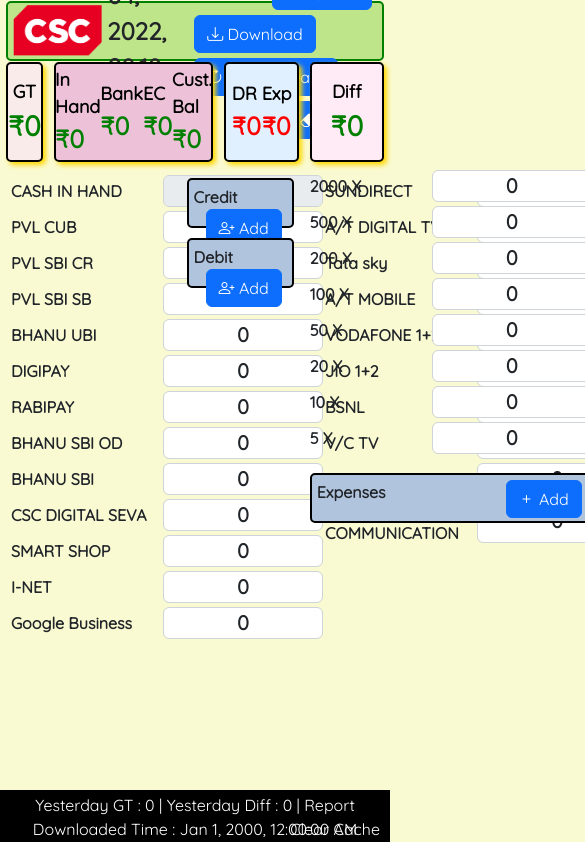
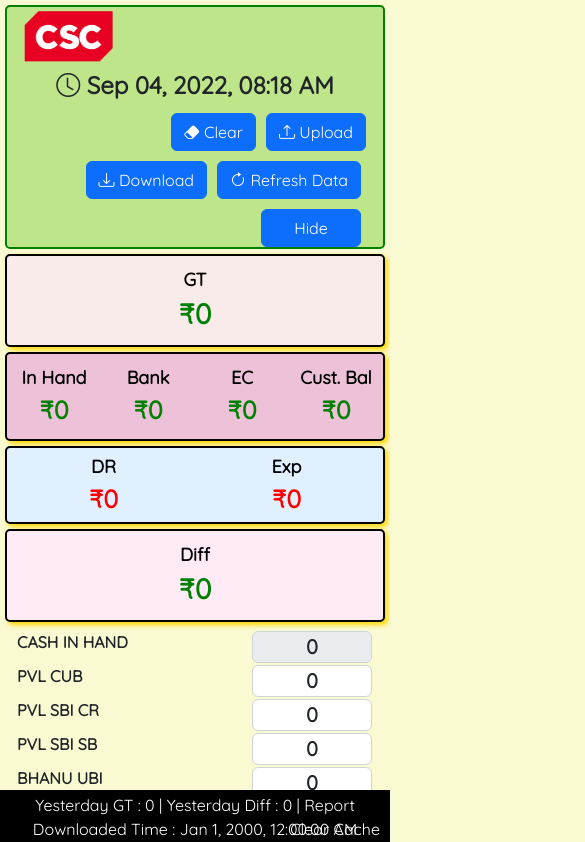
Before and after one commit to SritharBoss/csc, an Angular app: page / in a window 390 px wide. Shown: the top 842 px of the page, 585 px wide, since content can reach past the window. Built offline with nearby package versions, Linux system fonts and the light colour scheme.

Commit message:
Mobile responsive UI

```diff
--- a/src/app/app.component.css
+++ b/src/app/app.component.css
@@ -1,29 +1,20 @@
-.container {
-    max-width: 100%;
+.cont {
     font-weight: bold;
-    display: grid;
-    grid-template-columns: repeat(9,1fr);
-    grid-template-rows: 60px 100px 1fr;
     gap: 1px;
-    padding: 1px;
-    box-sizing: border-box;
 }
 
 
 .header {
-    grid-column-start: 1;
-    grid-column-end: 10;
-    padding: 0px;
     border: 2px solid green;
     border-radius: 5px;
-    margin: 0px 5px;
     background-color: rgb(191, 229, 138);
     user-select: none;
 }
 
+
 .subheader {
     font-size: 28px;
-    display: grid;
+    text-align: center;
     align-items: center;
     align-content: center;
     justify-content: center;
@@ -32,9 +23,10 @@
     border-radius: 5px;
     color: green;
     font-weight: bolder;
-    margin: 0px 5px;
     box-shadow: 3px 3px 5px gold;
     user-select: none;
+    margin-top: 5px;
+    padding: 10px 0px;
 }
 
 .subheader2 {
@@ -43,7 +35,6 @@
     user-select: none;
 }
 
-.main1,
 .subheader3 {
     display: grid;
     grid-template-columns: 1fr 1fr;
@@ -57,7 +48,7 @@
 .subheader:hover {
     background-color: grey;
     cursor: pointer;
-    animation: ff 0.3s;
+    animation: ff 0.5s;
 }
 
 
@@ -76,8 +67,8 @@
 }
 
 .btn:hover {
+    filter: brightness(85%);
     --bs-btn-hover-color: #fff;
-    --bs-btn-hover-bg: rgb(231, 159, 249);
     --bs-btn-hover-border-color: #0a58ca;
 }
 
@@ -90,24 +81,21 @@
 }
 
 .main2 {
-    display: grid;
-    grid-template-rows: 60px auto 60px auto;
     padding: 5px;
 }
 
 .cr {
     border: 2px solid black;
-    padding: 5px;
-    margin-top: 5px;
+    padding: 3px;
     margin-bottom: 5px;
     border-radius: 5px;
-    align-content: center;
     background-color: lightsteelblue;
+    align-items: center;
+    display: flex;
+    justify-content: space-between;
 }
 
 .maincontent4 {
-    display: grid;
-    grid-template-rows: 300px 60px 1fr;
     padding: 5px;
 }
 
@@ -118,8 +106,8 @@
 }
 
 .inputstyle {
-    margin: 2px;
-    width: 160px;
+    margin: 1px;
+    width: 120px;
     text-align: center;
     font-weight: bolder;
     font-size: 20px;
--- a/src/app/app.component.html
+++ b/src/app/app.component.html
@@ -1,39 +1,52 @@
-<div class="container">
-  <div class="header" style="display: flex;justify-content: space-between; align-items: center;">
-    <span>
+<div style="max-width: 100%;padding: 5px;">
+  <div class="cont container-fluid" style="margin-bottom: 30px;">
+    <div class="header row">
+      <span class="col-sm-2">
         <img src="./assets/logo.png" style="height: 60px;" alt="">
       </span>
-    <div style="font-size: 1.5rem;">
+      <span class="col-sm-4" style="font-size: 1.5rem; text-align: center; align-self: center;">
         <i class="bi bi-clock"></i>
         {{ date | date:'MMM dd, YYYY, hh:mm aa'}}
-    </div>
-    <div>
-      <span>
-        <button (click)="show=!show" style="width: 100px;margin-top: 5px;" class="btn btn-primary">{{show==true?'Hide':'Undo'}}</button>
       </span>
-      <span style="float: right;padding-right: 10px; padding-top: 5px;">
+      <span class="col-sm-6">
+
+        <span style="float: right; margin-top: 10px; margin-right: 5px;">
           <input type="file" id="upload" accept="application/JSON" (change)="fileChanged($event)" hidden />
           <label class="btn btn-primary" for="upload"><i class="bi bi-upload"></i> Upload</label>
         </span>
-      <span>
-        <button (click)="downloadJson()" class="btn btn-primary" style="margin-top: 5px"><i class="bi bi-download"></i> Download</button>
+
+        <span style="float: right;">
+          <button (click)="clearForToday()" class="btn btn-primary"><i class="bi bi-eraser-fill"></i> Clear</button>
         </span>
-      <span>
-        <button (click)="updateHeaders()" class="btn btn-primary" style="margin-top: 5px"><i class="bi bi-arrow-clockwise"></i> Refresh Data</button>
+
+        <span style="float: right;">
+          <button (click)="updateHeaders()" class="btn btn-primary"><i class="bi bi-arrow-clockwise"></i> Refresh Data</button>
         </span>
-      <span style="float: right">
-        <button (click)="clearForToday()" class="btn btn-primary" style="margin-top: 5px"><i class="bi bi-eraser-fill"></i> Clear</button>
+
+        <span style="float: right;">
+          <button (click)="downloadJson()" class="btn btn-primary"><i class="bi bi-download"></i>
+            Download</button>
+        </span>
+
+        <span style="float: right;">
+          <button (click)="show=!show" style="width: 100px;" class="btn btn-primary">{{show==true?'Hide':'Undo'}}</button>
+        </span>
+
       </span>
     </div>
-  </div>
 
-  <div [hidden]="!show" class="subheader" style="grid-column-start:1;grid-column-end:2;background-color: rgb(249, 235, 233);">
+    <!--Headers End-->
+
+    <div class="row">
+      <div [hidden]="!show" class="col-md subheader" style="background-color: rgb(249, 235, 233); margin-right: 10px;">
         <div style="color: black; font-size: 18px;">GT</div>
         <div>
           {{currentGT | currency:'INR':'symbol':'.0'}}
         </div>
       </div>
-  <div [hidden]="!show" class="subheader subheader2" style="grid-column-start:2;grid-column-end:6;background-color: #EDC2D8FF;">
+
+      <div [hidden]="!show" class="col-md-5 subheader subheader2"
+        style="background-color: #EDC2D8FF; margin-right: 10px;">
         <div>
           <div style="color: black; font-size: 18px;">In Hand</div>
           <div style="font-size: 25px;"> {{currentDenom|currency:'INR':'symbol':'.0'}}</div>
@@ -51,7 +64,9 @@
           <div style="font-size: 25px;"> {{currentCrBal|currency:'INR':'symbol':'.0'}}</div>
         </div>
       </div>
-  <div  [hidden]="!show" class="subheader subheader3" style="background-color: rgb(224, 240, 254);grid-column-start:6;grid-column-end:8">
+
+      <div [hidden]="!show" class="col-md subheader subheader3"
+        style="background-color: rgb(224, 240, 254); margin-right: 10px;">
         <div>
           <div style="color: black; font-size: 18px;">DR</div>
           <div style="font-size: 25px; color: red;"> {{currentDebBal|currency:'INR':'symbol':'.0'}}</div>
@@ -64,83 +79,100 @@
 
       </div>
 
-  <div  [hidden]="!show" class="subheader" [style.color]="currentDiff>=0?'green':'red'" style="background-color: rgb(255, 235, 245); grid-column-start:8;grid-column-end:10">
+      <div [hidden]="!show" class="col-md subheader" [style.color]="currentDiff>=0?'green':'red'"
+        style="background-color: rgb(255, 235, 245)">
         <div style="color: black; font-size: 18px;">Diff</div>
         {{currentDiff |currency:'INR':'symbol':'.0'}}
       </div>
+    </div>
 
-  <!--Sub Header Ends-->
+    <!--SubHeaders End-->
 
-  <div class="main1" style="grid-column-start:1;grid-column-end:5; margin: 5px;">
-    <div>
-      <div *ngFor="let a of accounts">
-        <span style="display: flex;">
-          <label data-toggle="tooltip" data-placement="top" title="Yesterday Amount : {{a.yestAmount}}" style="width: 150px;align-self: center;" for="id_{{a.id}}">{{a.name}}</label>
-          <input #ip [disabled]="ip.id=='id_accounts-1'?true:false" (focusout)="onChange($event,'accounts')" class="inputstyle form-control" type="number" id="id_{{a.id}}" value="{{a.amount}}">
+    <div class="row" style="margin-top: 8px;">
+      <div class="col-lg" style="min-width: 315px;">
+        <span *ngFor="let a of accounts">
+          <span style="display: flex; justify-content: space-between;">
+            <label data-toggle="tooltip" data-placement="top" title="Yesterday Amount : {{a.yestAmount}}"
+              style="min-width: 165px;" for="id_{{a.id}}">{{a.name}}</label>
+            <input #ip [disabled]="ip.id=='id_accounts-1'?true:false" (focusout)="onChange($event,'accounts')"
+              class="inputstyle form-control" type="number" id="id_{{a.id}}"
+              value="{{a.amount}}">
+          </span>
+        </span>
+      </div>
+
+      <div class="col-lg" style="min-width: 315px;">
+        <span *ngFor="let a of services">
+          <span style="display: flex; justify-content: space-between;">
+            <label data-toggle="tooltip" data-placement="top" title="Yesterday Amount : {{a.yestAmount}}"
+              style="width: auto; white-space: nowrap;  overflow: hidden;" for="id_{{a.id}}">{{a.name}}</label>
+            <input (focusout)="onChange($event,'services')" class="inputstyle form-control" value="{{a.amount}}"
+              type="number" id="id_{{a.id}}">
+          </span>
+        </span>
+      </div>
+
+      <div class="col-lg-4 main2">
+        <div class="cr">
+          Credit
+          <span>
+            <button (click)="addUser('cr')" class="btn btn-primary" style="margin: 0px; padding: 6px;"><i
+                class="bi bi-person-plus"></i>
+              Add</button>
+          </span>
+        </div>
+
+        <div style="margin-bottom:5px ;">
+          <div *ngFor="let a of crPeoples;index as i">
+            <span style="display: grid; grid-template-columns: 1fr auto 40px;">
+              <label style="margin-right: 20px;align-self: center;overflow: hidden;"
+                for="id_{{a.custName}}_{{a.type}}">{{i+1}}. {{a.custName}}</label>
+              <input value="{{a.amount}}" (focusout)="onChange($event,'cust-c')" class="inputstyle form-control"
+                type="number" id="id_{{a.custName}}_{{a.type}}" value="{{a.amount}}">
+              <button class="btn btn-danger" style="margin: 2px; margin-bottom: 2px;width: 40px;"
+                (click)="deleteRow(a.custName,'cr');updateHeaders()">-</button>
             </span>
           </div>
         </div>
 
-    <div>
-
-      <div *ngFor="let a of services">
-        <span style="display: flex;">
-          <label data-toggle="tooltip" data-placement="top" title="Yesterday Amount : {{a.yestAmount}}" style="width: 150px;align-self: center;" for="id_{{a.id}}">{{a.name}}</label>
-          <input (focusout)="onChange($event,'services')" class="inputstyle form-control"  value="{{a.amount}}"  type="number" id="id_{{a.id}}">
+        <div class="cr" (click)="addUser('dr')">
+          <span>Debit</span>
+          <span>
+            <button class="btn btn-primary" style="margin: 0px; padding: 6px;"><i class="bi bi-person-plus"></i>
+              Add</button>
+          </span>
+        </div>
+        <div style="margin-bottom:5px">
+          <div *ngFor="let a of drPeoples;index as i">
+            <span style="display: grid; grid-template-columns: 1fr auto 40px;">
+              <label style="margin-right: 20px;align-self: center;" for="id_{{a.custName}}_{{a.type}}">{{i+1}}.
+                {{a.custName}}</label>
+              <input (focusout)="onChange($event,'cust-d')" value="{{a.amount}}" class="inputstyle form-control"
+                type="number" id="id_{{a.custName}}_{{a.type}}" value="{{a.amount}}">
+              <button class="btn btn-danger" style="margin: 2px; margin-bottom: 2px;width: 40px;"
+                (click)="deleteRow(a.custName,'dr');updateHeaders()">-</button>
             </span>
           </div>
         </div>
       </div>
-  <div style="grid-column-start:5;grid-column-end:8; margin: 5px;">
-    <div class="main2" >
-      <div class="cr">
-        Credit
-        <span style="float: right;padding-right: 5px;">
-          <button (click)="addUser('cr')" class="btn btn-primary" style="margin: 0px;"><i class="bi bi-person-plus"></i> Add</button>
-        </span>
 
-      </div>
-      <div>
-        <div *ngFor="let a of crPeoples;index as i">
-          <span style="display: grid; grid-template-columns: 1fr auto 40px;">
-            <label style="margin-right: 20px;align-self: center;overflow: hidden;" for="id_{{a.custName}}_{{a.type}}">{{i+1}}. {{a.custName}}</label>
-            <input  value="{{a.amount}}" (focusout)="onChange($event,'cust-c')"  class="inputstyle form-control" type="number" id="id_{{a.custName}}_{{a.type}}" value="{{a.amount}}">
-            <button class="btn btn-danger" style="margin: 2px; margin-bottom: 2px;width: 40px;" (click)="deleteRow(a.custName,'cr');updateHeaders()">-</button>
-          </span>
-        </div>
-      </div>
-      <div class="cr" (click)="addUser('dr')">
-        <span>Debit</span>
-        <span style="float: right;padding-right: 5px;">
-          <button class="btn btn-primary" style="margin: 0px;"><i class="bi bi-person-plus"></i> Add</button>
-        </span>
-      </div>
-      <div>
-        <div *ngFor="let a of drPeoples;index as i">
-          <span style="display: grid; grid-template-columns: 1fr auto 40px;">
-            <label style="margin-right: 20px;align-self: center;" for="id_{{a.custName}}_{{a.type}}">{{i+1}}. {{a.custName}}</label>
-            <input (focusout)="onChange($event,'cust-d')"  value="{{a.amount}}" class="inputstyle form-control" type="number" id="id_{{a.custName}}_{{a.type}}" value="{{a.amount}}">
-            <button class="btn btn-danger" style="margin: 2px; margin-bottom: 2px;width: 40px;" (click)="deleteRow(a.custName,'dr');updateHeaders()">-</button>
-          </span>
-        </div>
-      </div>
-    </div>
-  </div>
+      <div class="col-lg maincontent4">
 
-  <div class="maincontent4" style="grid-column-start:8;grid-column-end:10;">
-    <div>
+        <div style="margin-bottom: 5px;">
           <div *ngFor="let a of cashBal">
             <span style="display: flex; flex-direction: row-reverse;">
-          <input (focusout)="onChange($event,'denom')"  value="{{a.value}}" class="inputstyle form-control" type="number" id="id_{{a.id}}" >
-          <label style="margin-right: 20px;width: 100px;align-self: center;" for="id_{{a.id}}">{{a.denom}} X</label>
+              <input (focusout)="onChange($event,'denom')" value="{{a.value}}" class="inputstyle form-control"
+                type="number" id="id_{{a.id}}">
+              <label style="margin-right: 20px;align-self: center;" for="id_{{a.id}}">{{a.denom}} X</label>
             </span>
           </div>
         </div>
 
         <div class="cr">
-      <span style="text-align: center;">Expenses</span>
-      <span style="float: right;padding-right: 5px;">
-        <button class="btn btn-primary" (click)="addUser('ex')" style="margin: 0px;"><i class="bi bi-plus"></i> Add</button>
+          <span>Expenses</span>
+          <span>
+            <button class="btn btn-primary" (click)="addUser('ex')" style="margin: 0px; padding: 6px;"><i
+                class="bi bi-plus"></i> Add</button>
           </span>
         </div>
 
@@ -148,13 +180,22 @@
           <div *ngFor="let a of expenses;index as i">
             <span style="display: grid; grid-template-columns: 1fr auto 40px;">
               <label style="margin-right: 20px;align-self: center;" for="id_{{a.name}}_ex">{{i+1}}. {{a.name}}</label>
-          <input (focusout)="onChange($event,'expense')" value="{{a.amount}}" class="inputstyle form-control" style="width: 120px;" type="number" id="id_{{a.name}}_ex">
-          <button  class="btn btn-danger" style="margin: 2px; margin-bottom: 2px;width: 40px;" (click)="deleteRow(a.name,'ex');updateHeaders()">-</button>
+              <input (focusout)="onChange($event,'expense')" value="{{a.amount}}" class="inputstyle form-control"
+                style="width: 120px;" type="number" id="id_{{a.name}}_ex">
+              <button class="btn btn-danger" style="margin: 2px; margin-bottom: 2px;width: 40px;"
+                (click)="deleteRow(a.name,'ex');updateHeaders()">-</button>
             </span>
           </div>
         </div>
 
       </div>
+
     </div>
 
-<footer (click)="updateGT()" >Yesterday GT : {{yestGT}} | Yesterday Diff : {{yestDiff}} | Report Downloaded Time : {{yestDate | date:'medium'}} <span style="position: fixed; right: 10px; cursor: pointer;" (click)="clearCache($event)">Clear Cache</span></footer>
+
+
+  </div>
+</div>
+<footer (click)="updateGT()">Yesterday GT : {{yestGT}} | Yesterday Diff : {{yestDiff}} | Report Downloaded Time :
+  {{yestDate | date:'medium'}} <span style="position: fixed; right: 10px; cursor: pointer;"
+    (click)="clearCache($event)">Clear Cache</span></footer>
--- a/src/styles.css
+++ b/src/styles.css
@@ -3,10 +3,8 @@
 @import "~bootstrap-icons/font/bootstrap-icons.css";
 
 html,body {
-    margin-left: 0px;
-    margin-right: 0px;
-    margin-top: 0px;
-    margin-bottom: 15px;
+    width: 100%;
+    height: 100%;
     font-family: 'Quicksand';
     background-color: lightgoldenrodyellow;
 }
```
Lines whose indentation alone changed are shown as unchanged.
